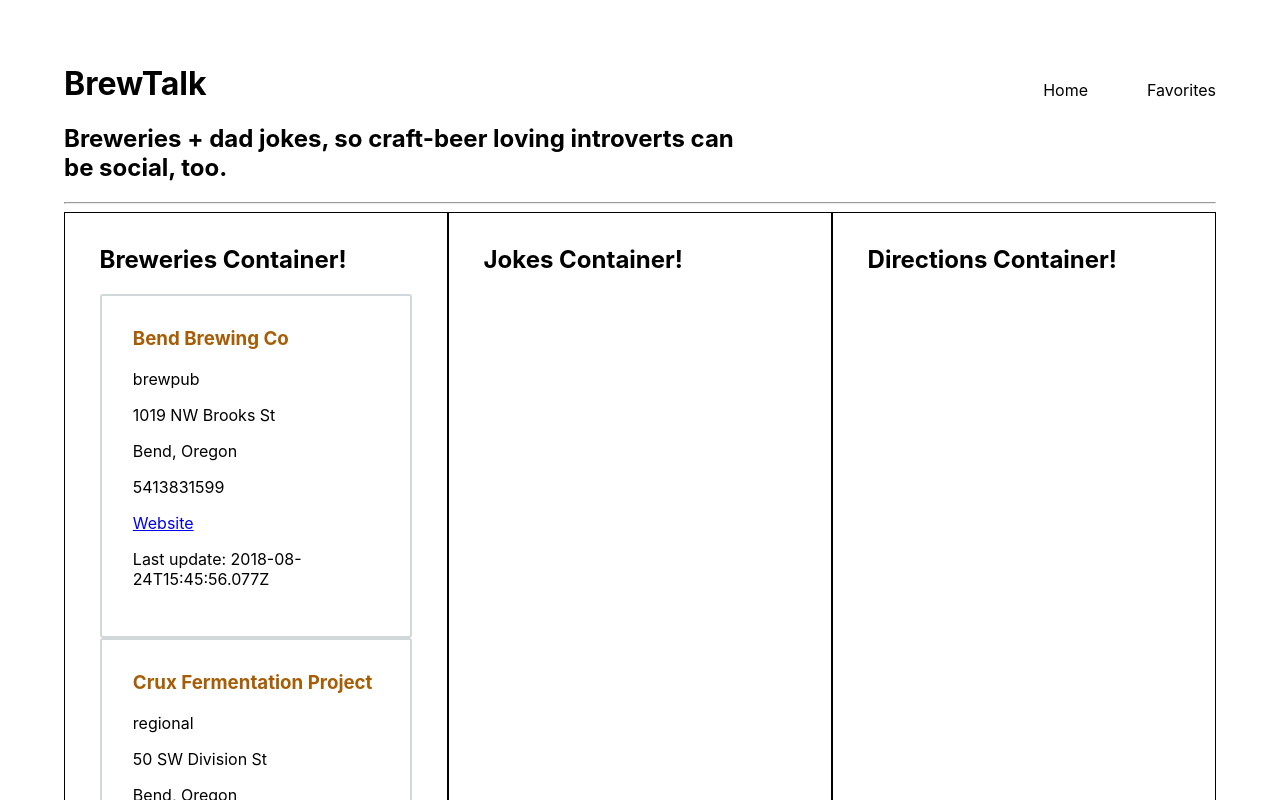
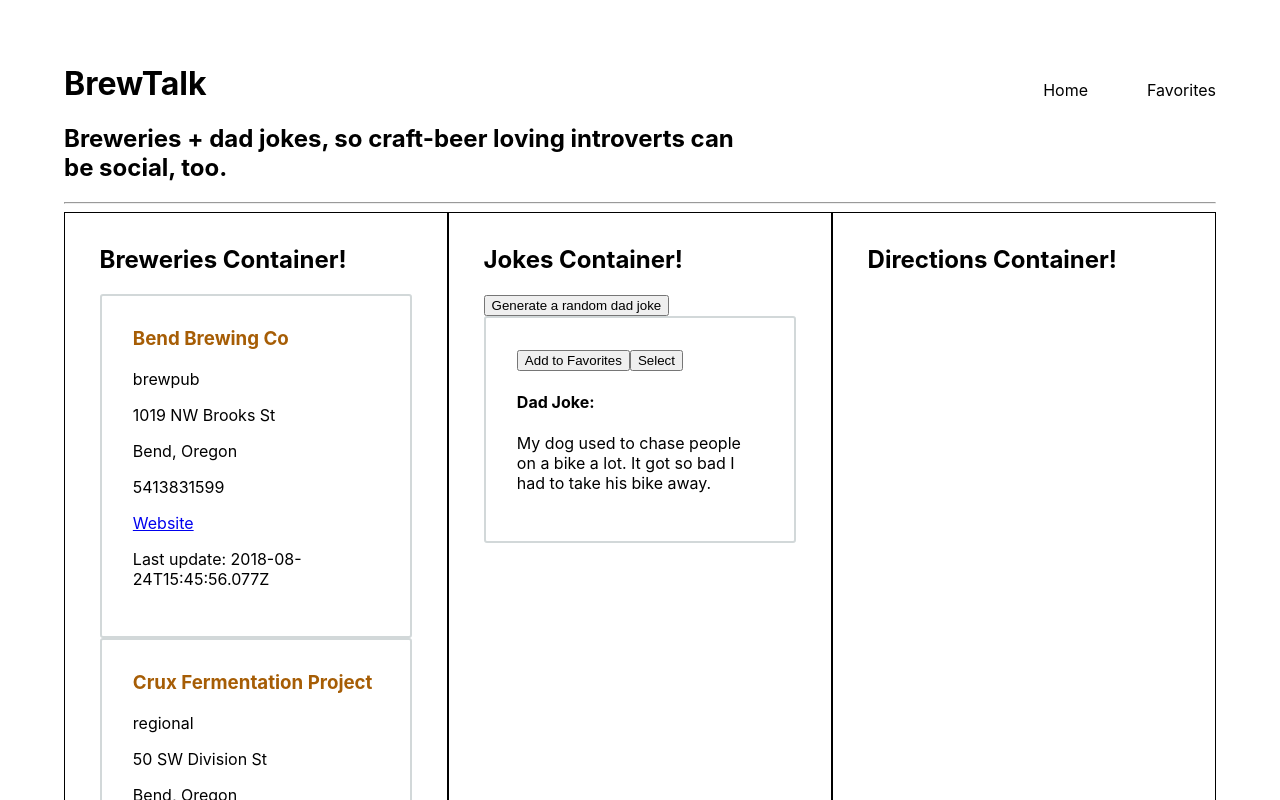
Before and after one commit to tashiad/brewtalk, a React (Create React App) app: page / in a window 1280 px wide. Shown: the top 800 px of the page. Built offline with nearby package versions, Linux system fonts and the light colour scheme.

Commit message:
Render Joke Card

```diff
--- a/src/components/JokeCard/JokeCard.js
+++ b/src/components/JokeCard/JokeCard.js
@@ -0,0 +1,16 @@
+import React from 'react'
+import './JokeCard.css'
+
+const JokeCard = () => {
+
+  return (
+    <article className="jokeCard">
+      <button>Add to Favorites</button>
+      <button className="select">Select</button>
+      <h4>Dad Joke:</h4>
+      <p>My dog used to chase people on a bike a lot. It got so bad I had to take his bike away.</p>
+    </article>
+  )
+}
+
+export default JokeCard
--- a/src/components/Jokes/Jokes.js
+++ b/src/components/Jokes/Jokes.js
@@ -1,10 +1,13 @@
 import React from 'react'
 import './Jokes.css'
+import JokeCard from '../JokeCard/JokeCard'
 
 const Jokes = () => {
   return (
     <section>
       <h2>Jokes Container!</h2>
+      <button>Generate a random dad joke</button>
+      <JokeCard />
     </section>
   )
 }
```
